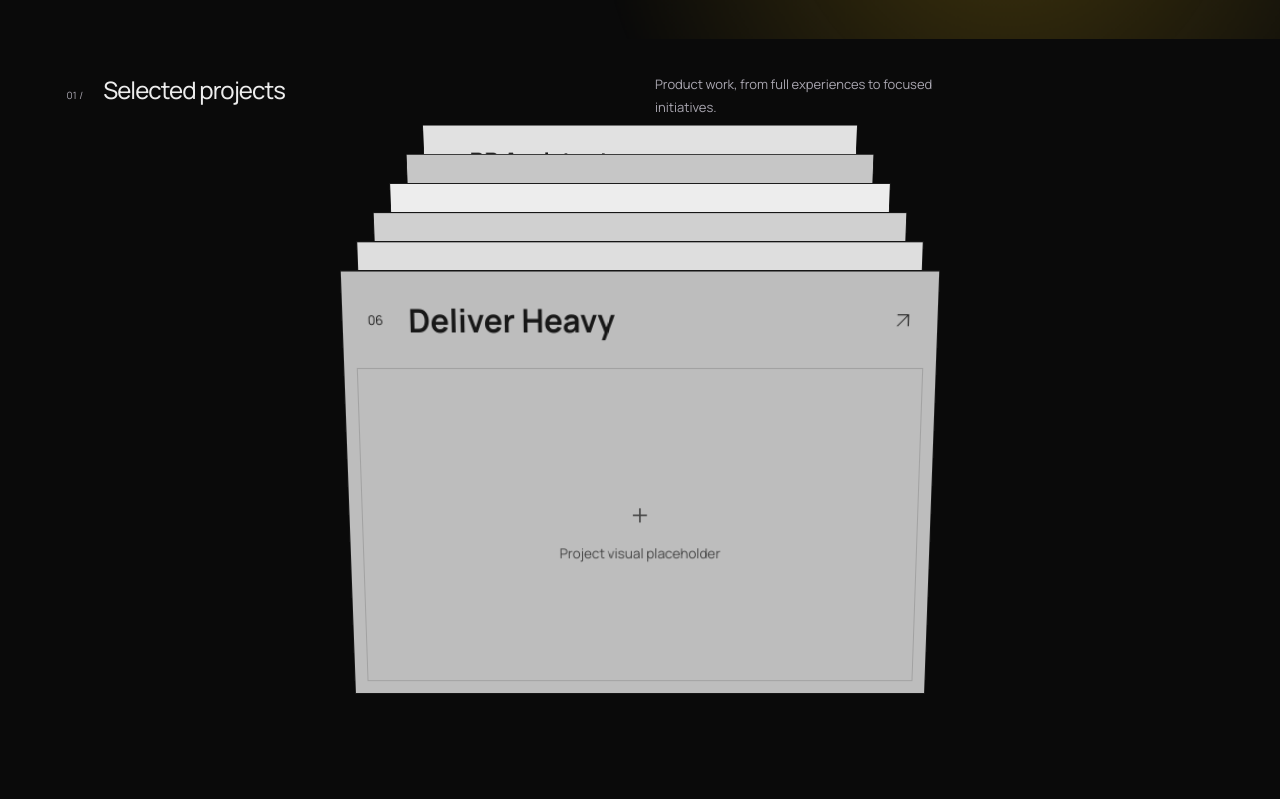
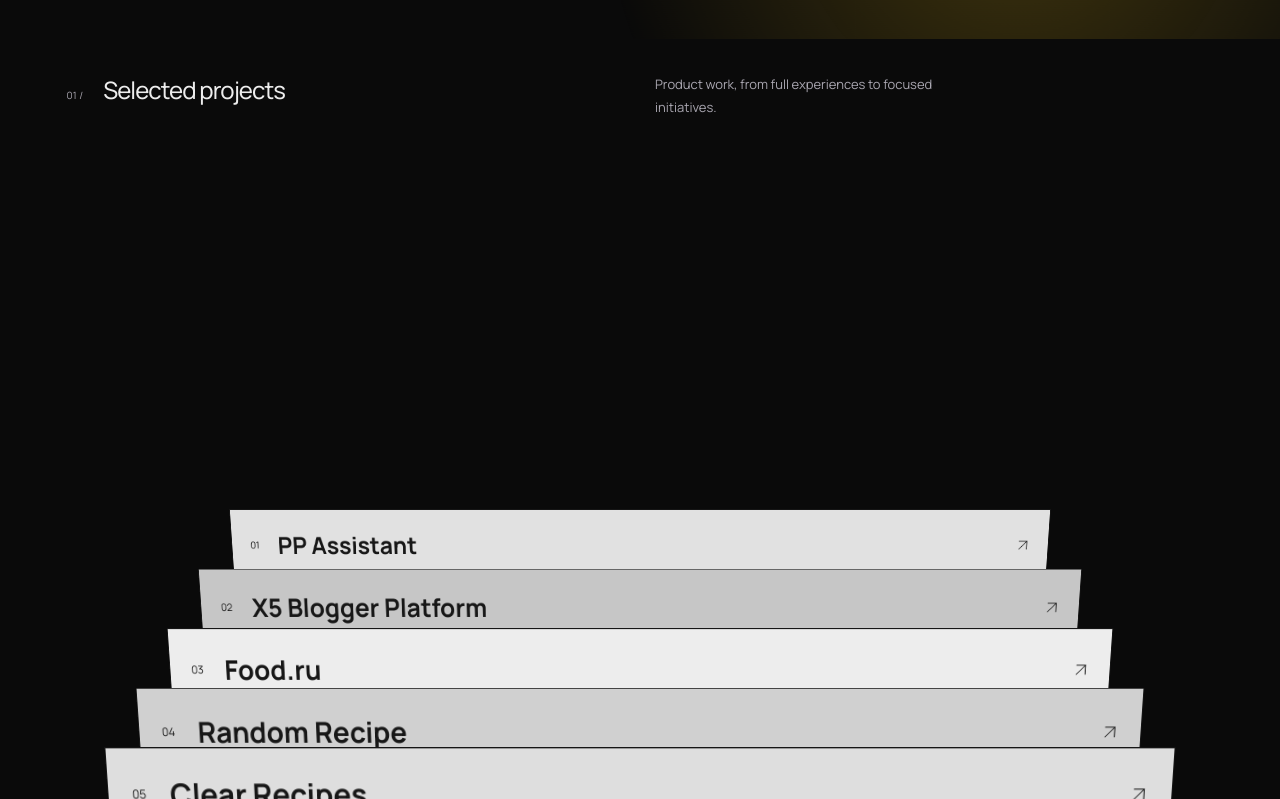
Before and after one commit to o-ants/portfolio-website, a React (Vite) app: page / in a window 1280 px wide. Shown: the part 761-1560 px from the top of the page. Built offline with nearby package versions, Linux system fonts and the light colour scheme.

Commit message:
Expand the front project card across the gallery width

```diff
--- a/src/SelectedWork.tsx
+++ b/src/SelectedWork.tsx
@@ -34,11 +34,13 @@ export default function SelectedWork({ language, onOpen }: Props) {
             const depth = selectedProjects.length - 1 - index
             const isSelected = active === index
             const isInFront = active !== null && index > active
+            const isBehind = active !== null && index < active
             const style = {
-              '--card-lift': depth * -0.092,
-              '--card-scale': 1 - depth * 0.055,
-              '--card-tilt': isInFront ? '-80deg' : isSelected ? '-37deg' : '-9deg',
-              zIndex: index,
+              '--card-lift': depth * -0.076 - (isSelected ? 0.14 : isBehind ? 0.22 : 0),
+              '--card-scale': 1 - depth * 0.055 + (isSelected ? 0.045 : 0),
+              '--card-tilt': isInFront ? '-69deg' : isSelected ? '-4deg' : isBehind ? '43deg' : '-9deg',
+              '--card-height': depth === 0 && !isSelected ? 'var(--front-height)' : 'var(--full-height)',
+              zIndex: isSelected ? selectedProjects.length : index,
             } as CSSProperties
 
             return (
--- a/src/style.css
+++ b/src/style.css
@@ -24,7 +24,9 @@
 }
 
 .project-stack-track {
-  --card-width: min(94cqw, 570px, 74svh);
+  --card-width: 94cqw;
+  --full-height: clamp(180px, 49svh, 510px);
+  --front-height: calc(var(--full-height) / 2);
   margin-top: 26px;
 }
 
@@ -34,7 +36,7 @@
   justify-items: center;
   align-items: end;
   overflow-x: clip;
-  min-height: min(104cqw, 630px, 82svh);
+  min-height: calc(var(--full-height) + 0.63 * var(--card-width));
   margin: 0;
   padding: 0 0 clamp(20px, 7vw, 82px);
   list-style: none;
@@ -44,10 +46,10 @@
   --card-tone: #e1e1e1;
   grid-area: 1 / 1;
   width: var(--card-width);
-  aspect-ratio: 7 / 5;
+  height: var(--card-height);
   transform-origin: center bottom;
   transform: translateY(calc(var(--card-width) * var(--card-lift))) scale(var(--card-scale)) perspective(1250px) rotateX(var(--card-tilt));
-  transition: transform 420ms cubic-bezier(.2, .75, .25, 1);
+  transition: transform 420ms cubic-bezier(.2, .75, .25, 1), height 420ms cubic-bezier(.2, .75, .25, 1);
 }
 
 .project-stack li:nth-child(2) { --card-tone: #c6c6c6; }
@@ -114,6 +116,7 @@
   }
   .project-stack li {
     grid-area: auto;
+    height: var(--full-height);
     transform: none !important;
   }
 }
```
